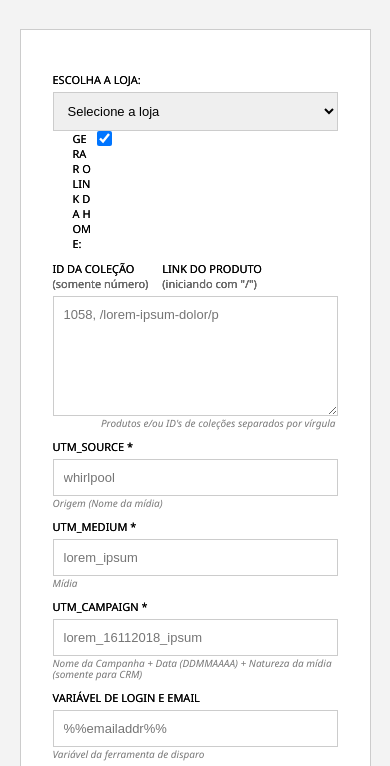
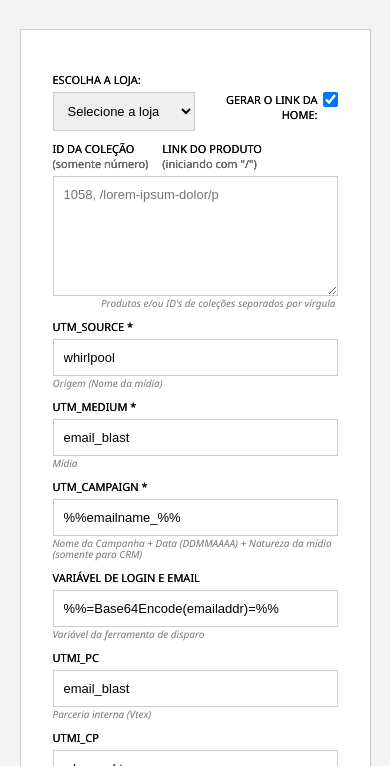
Before and after one commit to DouglasAmarelo/url-builder, a website: page src/index.html in a window 390 px wide. Shown: the part 78-844 px from the top of the page. Drawn offline with nearby package versions, Linux system fonts and the light colour scheme; files that its build step writes are made by us from their sources; files whose address does not match are found by name.

Commit message:
Ajustes mobile

```diff
--- a/src/index.html
+++ b/src/index.html
@@ -18,7 +18,7 @@
 
 			<!-- Form -->
 			<form action="#" class="url-form">
-				<fieldset class="input-container no-margin">
+				<fieldset class="input-container select-store no-margin">
 					<!-- Escolher loja -->
 					<label class="label" for="loja">Escolha a loja:</label>
 					<select name="loja" id="loja" autofocus>
--- a/src/sass/style.scss
+++ b/src/sass/style.scss
@@ -187,9 +187,14 @@ $lojas: (
 	width: 20%;
 
 	&.label-checkbox {
+		@media (max-width: 765px) {
+			text-align: right;
+			width: 50%;
+		}
 		padding: 0 20px;
 		position: relative;
 		width: 21%;
+		word-break: normal;
 	}
 
 	span {
@@ -245,7 +250,7 @@ input[type='text'] {
 }
 
 select {
-	@media (max-width: 765px) { width: 100%; }
+	@media (max-width: 765px) { width: 50%; }
 	width: 30%;
 }
 
--- a/src/scripts/app.js
+++ b/src/scripts/app.js
@@ -1,18 +1,18 @@
-import { firebaseInit } from "./firebase";
+// import { firebaseInit } from "./firebase";
 
 (function() {
 	'use strict';
 
-	// Firebase
-	firebaseInit();
+	// // Firebase
+	// firebaseInit();
 
 	// Variables
-	const $form    = document.querySelector('.url-form');
 	const $body    = document.querySelector('body');
-	const $reset   = document.querySelector('input[type="reset"]');
-	const $store   = document.querySelector('.text-loja');
-	const $copyAll = document.querySelector('.copy-all');
-	const $urlList = document.querySelector('.url-list');
+	const $store   = $body.querySelector('.text-loja');
+	const $form    = $body.querySelector('.url-form');
+	const $copyAll = $body.querySelector('.copy-all');
+	const $urlList = $body.querySelector('.url-list');
+	const $reset   = $form.querySelector('input[type="reset"]');
 	let urlLoja,
 		paramLogin,
 		paramSource,
```
Also changed, not shown: 1 other file.
